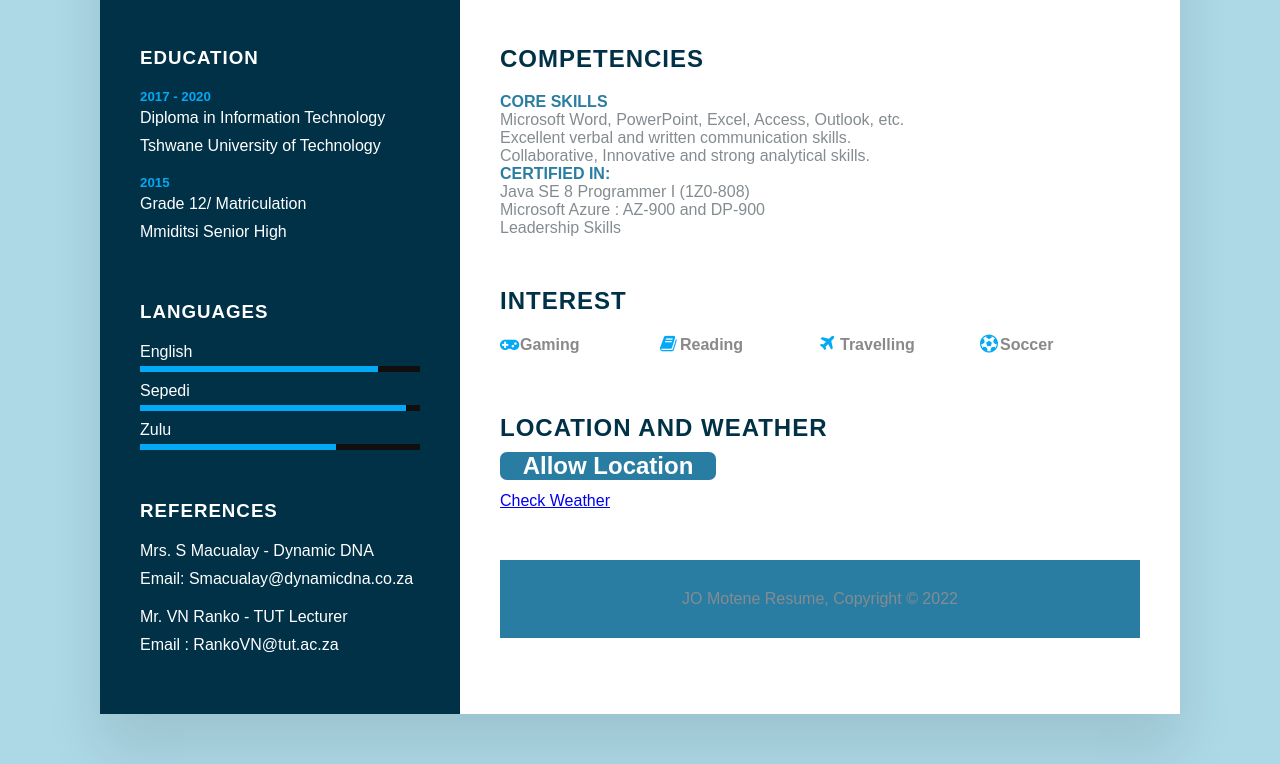
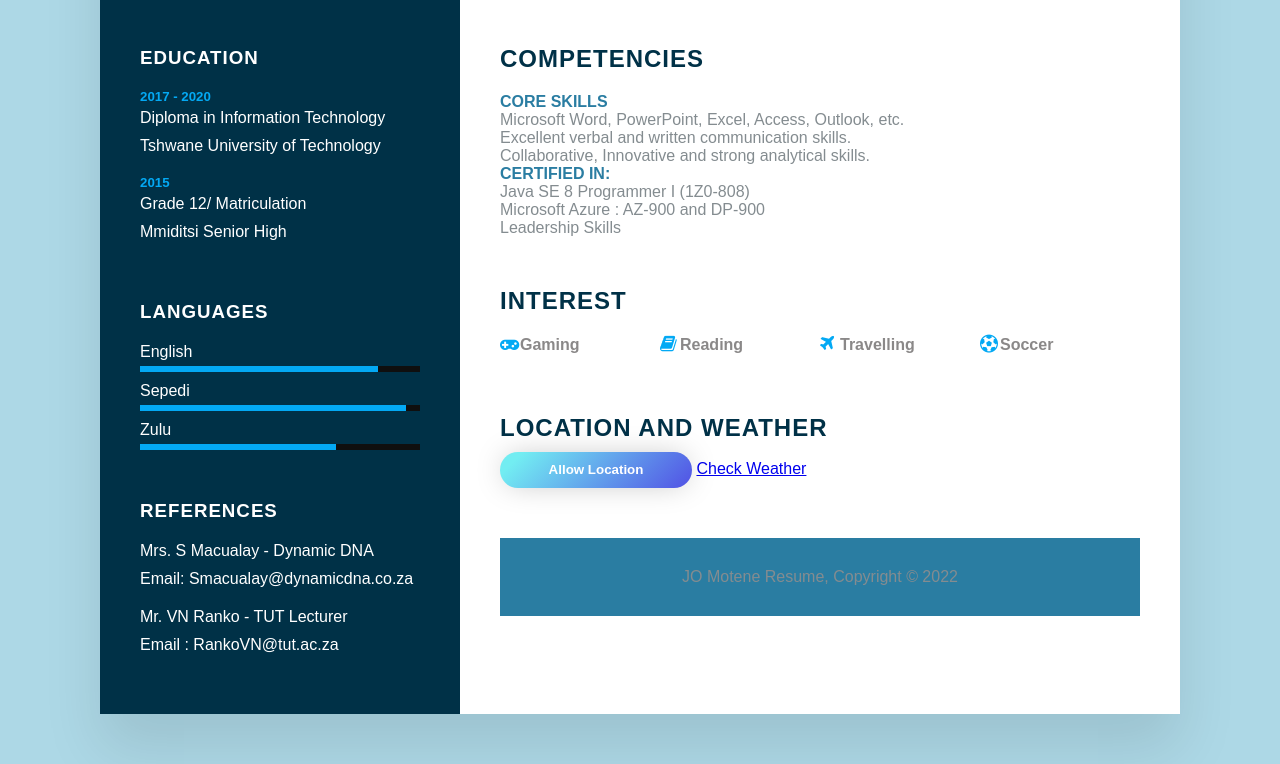
Before and after one commit to MoteneJan/Resume-CV, a plain HTML site: page index.html in a window 1280 px wide. Shown: the part 629-1393 px from the top of the page. Drawn offline with Linux system fonts and the light colour scheme; a web font is replaced by a local one.

Commit message:
Modification

```diff
--- a/cv.css
+++ b/cv.css
@@ -1,4 +1,13 @@
             @import url('hppts://fonts.googleapis.com/css2?family=Poppins:200,300,400,500,600,700,800,900&display=swap');
+             :root {
+                --gradient: linear-gradient(135deg, #72edf2 10%, #5151e5 100%);
+                --bg-color: #72edf2;
+                --bg-color--card: #222831;
+                --main-text-color: #ffffff;
+                --main-border-radius: 20px;
+                --secondary-border-radius: 10px;
+            }
+
             * {
                 margin: 0;
                 padding: 0;
@@ -77,10 +86,6 @@
                 font-weight: 600;
                 line-height: 1.4em;
             }
-    /* .profileText h2 {
-            font-size: 1.5em;
-            font-weight: 600;
-        } */
 
             .contactInfo {
                 padding-top: 40px;
@@ -242,19 +247,23 @@
             }
 
             .find-state {
-        position: absolute;
+                border: none;
+                border-radius: var(--main-border-radius);
+                padding: 0.65rem;
+                background-image: var(--gradient);
+                color: var(--main-text-color);
+                font-weight: 600;
+                box-shadow: 0 0 30px -5px rgba(0, 0, 0, 0.25);
+                cursor: pointer;
+                line-height: initial;
                 width: 30%;
-        border-radius: 6.8px;
-        border: darkgrey;
-        color: #fff;
-        font-size: 24px;
-        font-weight: 600;
-        cursor: pointer;
-        background: #2a7da2;
+                list-style: none;
+                position: relative;
             }
 
             .about .find-state:hover {
                 background: #848c90;
+                width: 30%;
             }
 
             .skills .box .text h4 {
@@ -266,7 +275,7 @@
             .about .button h2 {
                 position: absolute;
                 width: 30%;
-        color: #848c90;
+                font-weight: 600;
             }
 
             .about .signup-link {
--- a/index.html
+++ b/index.html
@@ -174,8 +174,7 @@
             <div class="about interest">
                 <h2 class="title2">Location and Weather</h2>
                 <button type="button" class="find-state">Allow Location</button>
-            </div>
-            <div class="about signup-link">
+
                 <a href="weather.html">Check Weather</a>
             </div>
 
```
Lines whose indentation alone changed are shown as unchanged.
